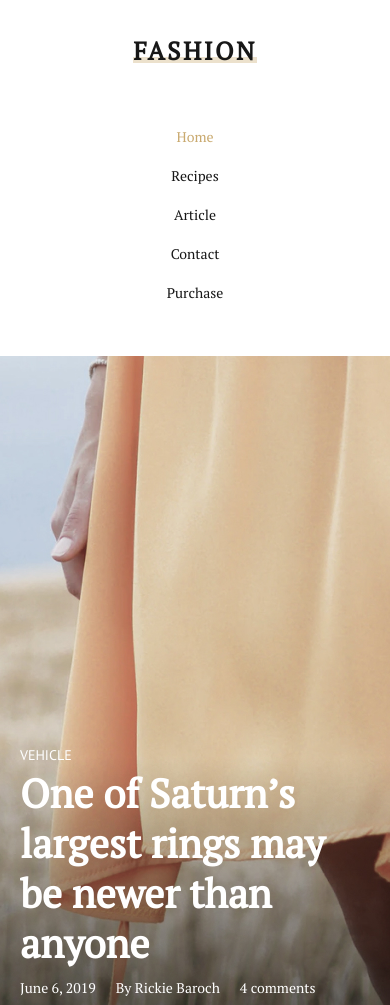
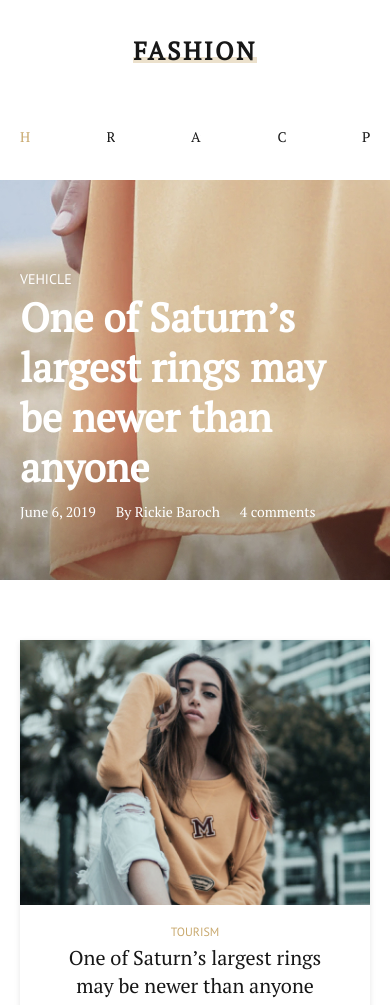
Before and after one commit to annachugunova/fashionblog, a plain HTML site: page index.html in a window 390 px wide. Shown: the top 1005 px of the page. Drawn offline with Linux system fonts and the light colour scheme; a web font is replaced by a local one.

Commit message:
edited mobile version

```diff
--- a/css/style.css
+++ b/css/style.css
@@ -783,13 +783,11 @@ body {
 		margin-bottom: 60px;
 	}
 
-	/*.sidebar-section-tags {
-		justify-content: flex-start;
+	.sidebar-section-tags a {
+		flex-grow: 1;
+    margin: 0 5px 10px;
+    text-align: center;
 	}
-
-	.sidebar-section-tags a {
-		margin-right: 20px;
-	}*/
 }
 
 
@@ -803,6 +801,10 @@ body {
 
 	.header-content-logo {
 		margin-bottom: 60px;
+	}
+
+	.slide {
+		height: 400px;
 	}
 
 	.slide-content-title {
@@ -896,12 +898,27 @@ body {
 
 @media screen and (max-width: 420px) {
 	.header-content-navigation {
-		flex-direction: column;
-		align-items: center;
+		width: 100%;
+		justify-content: space-between;
 	}
 
 	.header-content-navigation-page {
-		margin: 0 0 20px;
+		width: 8px;
+		overflow: hidden;
+		text-align: center;
+		transition: width 0.3s ease 0s;
+	}
+
+	.header-content-navigation-page.wide-letter {
+		width: 10px;
+	}
+
+	.header-content-navigation-page:hover {
+		width: 60px;
+	}
+
+	.pagination {
+		padding: 0 20px;
 	}
 
 
@@ -922,4 +939,9 @@ body {
 		width: calc(100% - 40px);
 	}
 
+	.footer-content .header-content-navigation {
+		padding: 0 20px;
+		box-sizing: border-box;
+	}
+
 }
--- a/index.html
+++ b/index.html
@@ -19,9 +19,9 @@
         <div class="header-content-logo">Fashion</div>
 
         <div class="header-content-navigation">
-          <a href="#" class="header-content-navigation-page active">Home</a>
+          <a href="#" class="header-content-navigation-page active wide-letter">Home</a>
           <a href="#" class="header-content-navigation-page">Recipes</a>
-          <a href="#" class="header-content-navigation-page">Article</a>
+          <a href="#" class="header-content-navigation-page wide-letter">Article</a>
           <a href="#" class="header-content-navigation-page">Contact</a>
           <a href="#" class="header-content-navigation-page">Purchase</a>
         </div>
@@ -219,7 +219,7 @@
                 <div class="author-info">
                   <div class="author-info-name">Kate Willems</div>
                   <div class="author-info-profession">Food & cooking bloger</div>
-                  <div class="author-info-text">Hi, I'm Sonia. Cooking is the way I express my creative side to the world. Welcome to my Kitchen Corner. Please find the list...</div>
+                  <div class="author-info-text">Hi, I'm Sonia. Cooking is the way I express my creative side to the world. Welcome to my Kitchen Corner on the Internet. Lommodo ligula eget dolor. Aenean massa. Cum sociis que penatibus et magnis dis parturient montes lorem, nascetur ridiculus mus. Donec quam felis, ultricies nec, pellentesque eu, pretium quis, sem. Nulla onsequat massa quis enim. Donec pede justo fringilla vel aliquet nec vulputate eget. Lorem ispum dolore siamet ipsum dolor.</div>
                 </div>
                 <button>Continue reading</button>
               </div>
```
